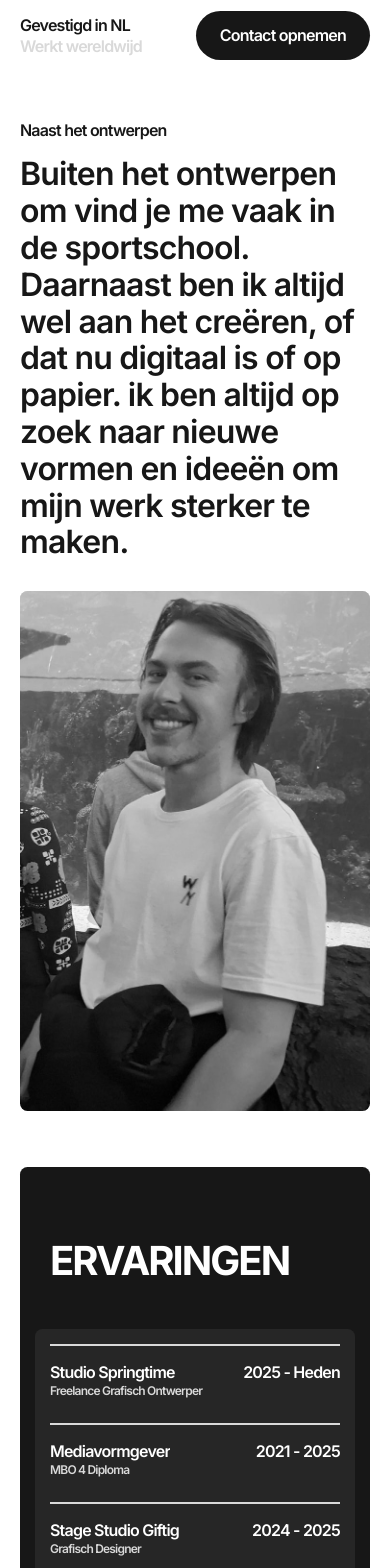
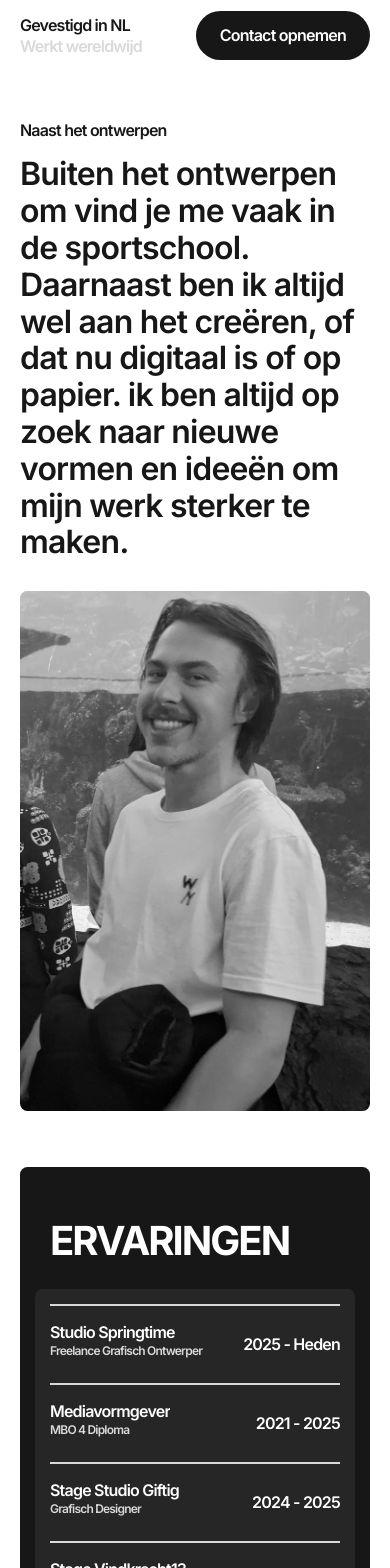
Before and after one commit to arekverbakel/arekverbakelportfolio, a Next.js app: page /over-mij in a window 390 px wide. Shown: the top 1568 px of the page. Built offline with nearby package versions, Linux system fonts and the light colour scheme.

Commit message:
AAnpassingen jaartal teskt blok ervarignen en kleine mobiel wijzigingen links en profiel foto
AAnpassingen jaartal teskt blok ervarignen en kleine mobiel wijzigingen links en profiel foto

```diff
--- a/app/Home.module.css
+++ b/app/Home.module.css
@@ -102,7 +102,9 @@
     grid-template-columns: 1fr;
   }
   .aboutPhoto {
-    aspect-ratio: 341 / 506;
+    aspect-ratio: unset;
+    height: 0;
+    padding-top: 148.4%; /* 506/341 — betrouwbaarder dan aspect-ratio in combinatie met grid-stretch */
   }
 }
 
--- a/app/over-mij/OverMij.module.css
+++ b/app/over-mij/OverMij.module.css
@@ -41,7 +41,9 @@
     grid-template-columns: 1fr;
   }
   .aboutPhoto {
-    aspect-ratio: 341 / 506;
+    aspect-ratio: unset;
+    height: 0;
+    padding-top: 148.4%; /* 506/341 — betrouwbaarder dan aspect-ratio in combinatie met grid-stretch */
   }
   .aboutText h2 {
     font-size: 16px;
@@ -65,7 +67,7 @@
 .titleBand {
   display: flex;
   align-items: center;
-  min-height: 130px;
+  min-height: 90px;
   padding-left: var(--gap);
   padding-right: var(--gap);
 }
@@ -94,11 +96,16 @@
   border-top: 3px solid #d9d9d9;
 }
 
-.rowTop {
+.rowGrid {
   display: grid;
   grid-template-columns: 1fr 1fr;
-  align-items: baseline;
+  align-items: center;
   gap: var(--gap);
+}
+
+.rowLeft {
+  display: flex;
+  flex-direction: column;
 }
 
 .rowTitle {
@@ -144,9 +151,10 @@
   .rowDescription {
     display: none;
   }
-  .rowTop {
+  .rowGrid {
     display: flex;
     justify-content: space-between;
+    align-items: center;
   }
   .rowPeriod {
     text-align: right;
--- a/app/over-mij/page.js
+++ b/app/over-mij/page.js
@@ -72,15 +72,17 @@ export default function OverMijPage() {
           <div className={styles.panel}>
             {TIMELINE.map((item) => (
               <div className={styles.row} key={item.title}>
-                <div className={styles.rowTop}>
-                  <SplitReveal as="h3" className={styles.rowTitle}>
-                    {item.title}
-                  </SplitReveal>
+                <div className={styles.rowGrid}>
+                  <div className={styles.rowLeft}>
+                    <SplitReveal as="h3" className={styles.rowTitle}>
+                      {item.title}
+                    </SplitReveal>
+                    <p className={styles.rowRole}>{item.role}</p>
+                  </div>
                   <SplitReveal as="span" className={styles.rowPeriod}>
                     {item.period}
                   </SplitReveal>
                 </div>
-                <p className={styles.rowRole}>{item.role}</p>
                 <SplitReveal as="p" className={styles.rowDescription}>
                   {item.description}
                 </SplitReveal>
--- a/components/SmoothScroll.js
+++ b/components/SmoothScroll.js
@@ -29,8 +29,17 @@ export default function SmoothScroll({ children }) {
   // Bij elke paginawissel: begin bovenaan, niet halverwege of onderaan.
   // (ScrollSmoother houdt zijn eigen scrollpositie bij, dus de normale
   // Next.js scroll-restore werkt hier niet vanzelf.)
+  //
+  // Ook: ScrollTrigger moet ververst worden na een paginawissel, anders
+  // gebruikt hij nog de posities/hoogte van de VORIGE pagina — daardoor
+  // vuurden de tekst-animaties (SplitReveal) niet af totdat je de pagina
+  // handmatig herlaadt.
   useEffect(() => {
     smootherRef.current?.scrollTo(0, false);
+    const id = requestAnimationFrame(() => {
+      ScrollTrigger.refresh();
+    });
+    return () => cancelAnimationFrame(id);
   }, [pathname]);
 
   return (
```
